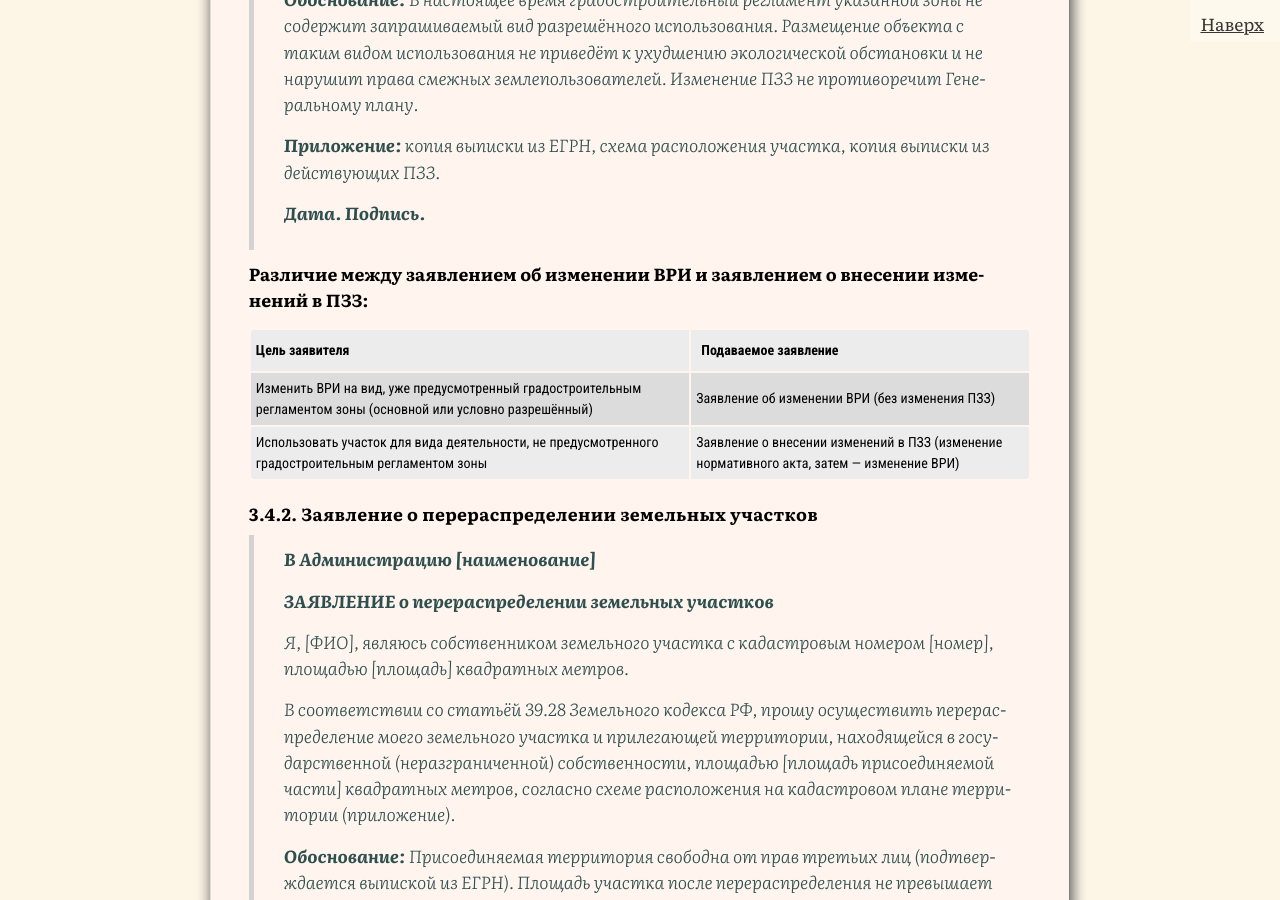
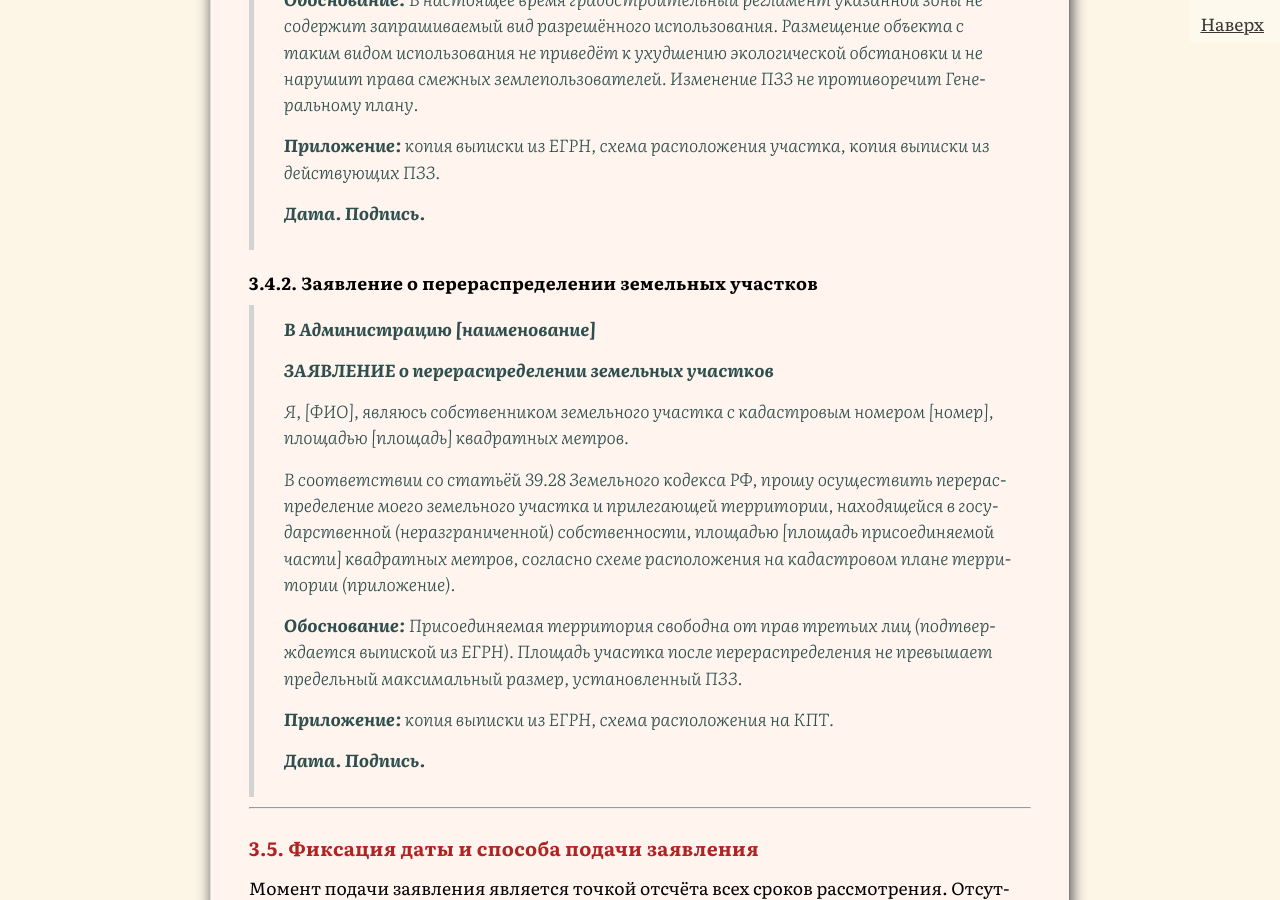
Before and after one commit to SergSi/land-use-art, a Jekyll site: the page built from _posts/2026-05-20-admin.md, in a window 1280 px wide and 900 px high, scrolled down 29919 px. Built offline with Jekyll 4.4.1, drawn with Linux system fonts in a browser that asks for light colours; some web fonts are replaced.

Commit message:
Update 2026-05-20-admin.md

```diff
--- a/_posts/2026-05-20-admin.md
+++ b/_posts/2026-05-20-admin.md
@@ -766,13 +766,6 @@ summary: "Этот курс — навигатор в мире админист
 >
 > **Дата. Подпись.**
 
-**Различие между заявлением об изменении ВРИ и заявлением о внесении изменений в ПЗЗ:**
-
-| Цель заявителя                                               | Подаваемое заявление                                         |
-| :----------------------------------------------------------- | :----------------------------------------------------------- |
-| Изменить ВРИ на вид, уже предусмотренный градостроительным регламентом зоны (основной или условно разрешённый) | Заявление об изменении ВРИ (без изменения ПЗЗ)               |
-| Использовать участок для вида деятельности, не предусмотренного градостроительным регламентом зоны | Заявление о внесении изменений в ПЗЗ (изменение нормативного акта, затем — изменение ВРИ) |
-
 #### 3.4.2. Заявление о перераспределении земельных участков
 
 > **В Администрацию [наименование]**
```
